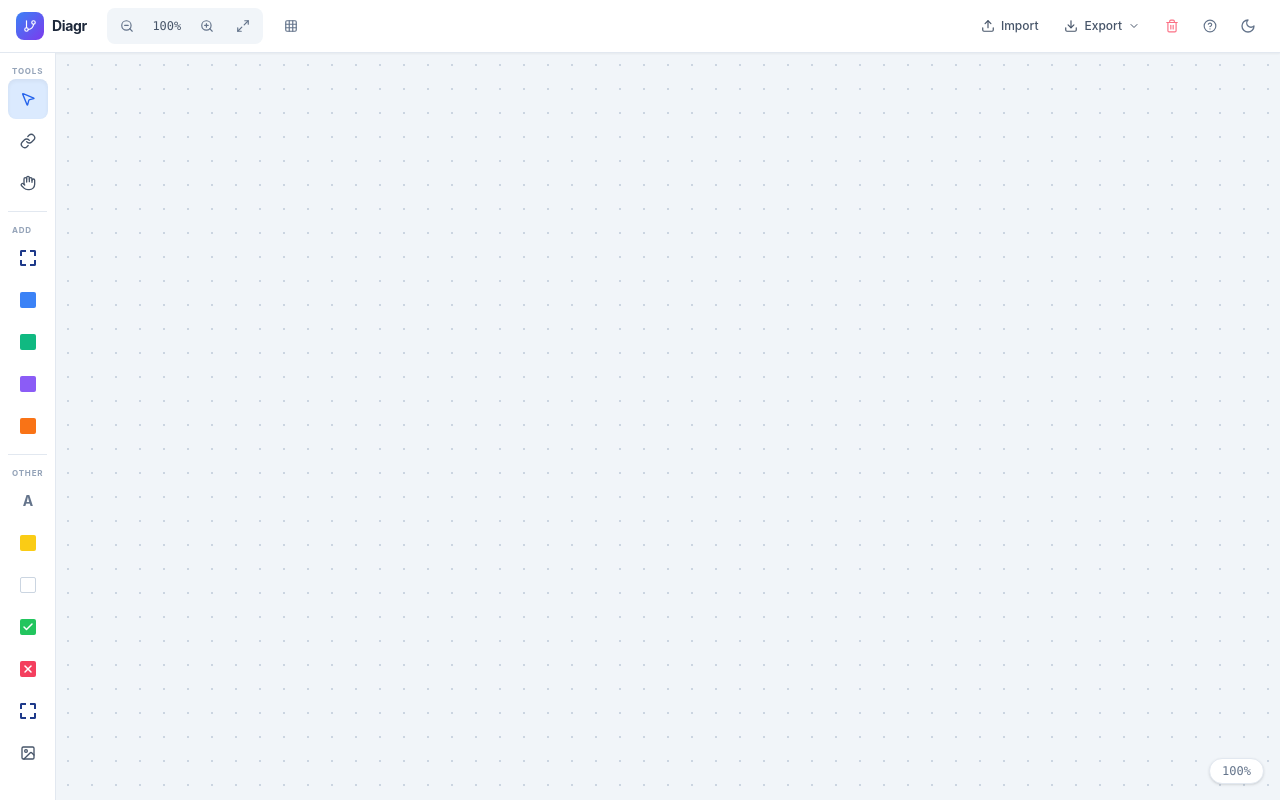
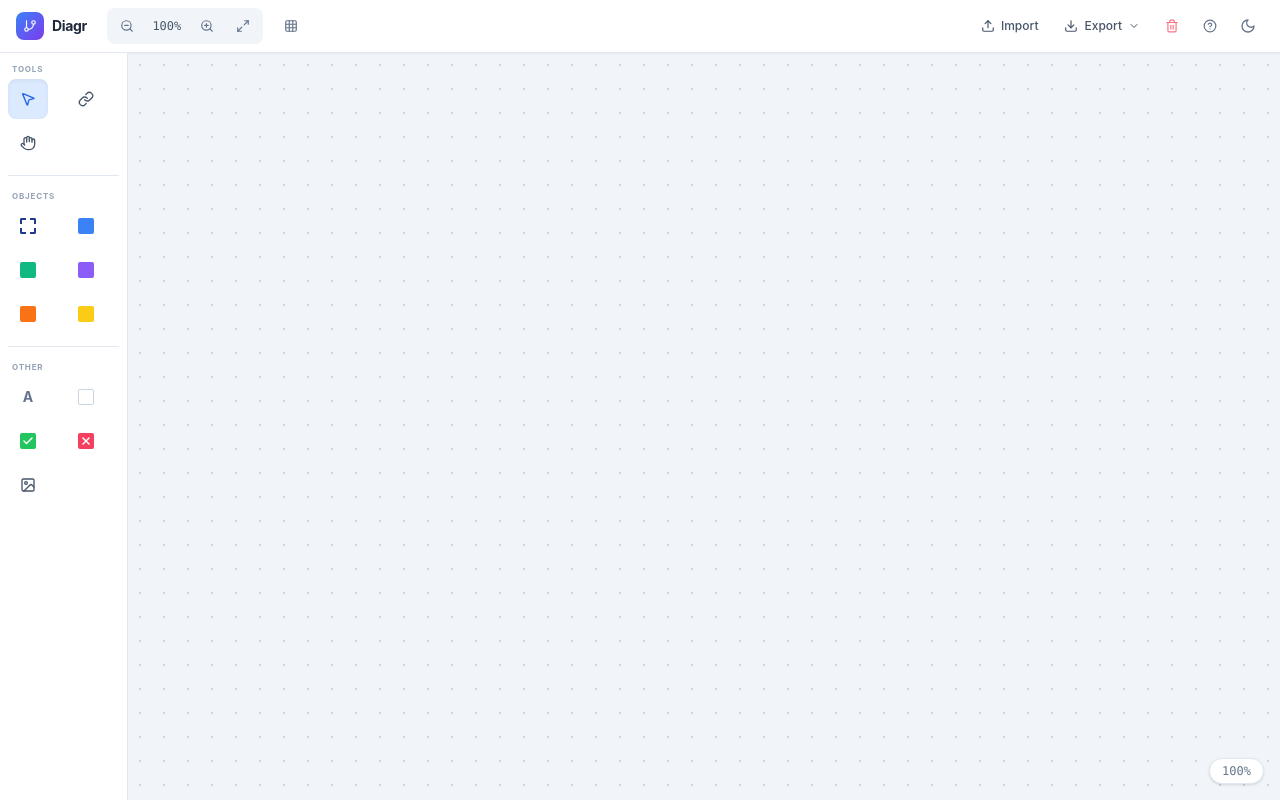
Before and after one commit to artur-gajewski/diagr, a React (Vite) app: page / in a window 1280 px wide. Built offline with nearby package versions, Linux system fonts and the light colour scheme.

Commit message:
Toolbar into two rows

```diff
--- a/src/components/Panels/Toolbar.tsx
+++ b/src/components/Panels/Toolbar.tsx
@@ -21,16 +21,15 @@ const ELEMENT_TYPES: { type: ElementType; label: string; icon: React.ReactNode;
     { type: 'database', label: 'Database', icon: <span className="w-4 h-4 rounded-sm bg-emerald-500 block flex-shrink-0" />, color: 'text-emerald-500' },
     { type: 'service',  label: 'Service',  icon: <span className="w-4 h-4 rounded-sm bg-violet-500  block flex-shrink-0" />, color: 'text-violet-500'  },
     { type: 'object',   label: 'Object',   icon: <span className="w-4 h-4 rounded-sm bg-orange-500  block flex-shrink-0" />, color: 'text-orange-500'  },
+    { type: 'note',     label: 'Note',     icon: <span className="w-4 h-4 rounded-sm bg-yellow-400  block flex-shrink-0" />, color: 'text-yellow-500'  },
   ];
 
 const EXTRA_TYPES: { type: ElementType; label: string; icon: React.ReactNode; color: string }[] =
     [
       { type: 'text',     label: 'Text',     icon: <span className="text-sm font-bold leading-none">A</span>, color: 'text-slate-500'   },
-      { type: 'note',     label: 'Note',     icon: <span className="w-4 h-4 rounded-sm bg-yellow-400  block flex-shrink-0" />, color: 'text-yellow-500'  },
       { type: 'condition',label: 'Condition',icon: <span className="w-4 h-4 rounded-sm border border-slate-300 bg-white block flex-shrink-0" />, color: 'text-slate-500'  },
       { type: 'yes',      label: 'Yes',      icon: <span className="w-4 h-4 rounded-sm bg-green-500 flex items-center justify-center text-white"><Check size={12} strokeWidth={3} /></span>, color: 'text-green-500'  },
       { type: 'no',       label: 'No',       icon: <span className="w-4 h-4 rounded-sm bg-rose-500 flex items-center justify-center text-white"><X size={12} strokeWidth={3} /></span>, color: 'text-rose-500'  },
-      { type: 'area',     label: 'Area',     icon: <span className="w-4 h-4 rounded-sm border-2 border-dashed border-blue-900 block flex-shrink-0" />, color: 'text-blue-900'  },
     ];
 
 const TOOLS: { tool: Tool; icon: React.ReactNode; label: string }[] = [
@@ -89,10 +88,11 @@ export function Toolbar() {
       initial={{ x: -80, opacity: 0 }}
       animate={{ x: 0, opacity: 1 }}
       transition={{ type: 'spring', stiffness: 300, damping: 30 }}
-      className="flex flex-col gap-1 p-2 w-14 bg-white dark:bg-slate-900 border-r border-slate-200 dark:border-slate-700 z-50 overflow-y-auto scrollbar-hide"
+      className="flex flex-col gap-2 p-2 w-32 bg-white dark:bg-slate-900 border-r border-slate-200 dark:border-slate-700 z-50 overflow-y-auto scrollbar-hide"
     >
       {/* Tool selector */}
       <Section label="Tools">
+        <div className="grid grid-cols-2 gap-1">
           {TOOLS.map(({ tool: t, icon, label }) => (
             <ToolButton
               key={t}
@@ -106,12 +106,14 @@ export function Toolbar() {
               {icon}
             </ToolButton>
           ))}
+        </div>
       </Section>
 
       <Divider />
 
       {/* Add elements */}
-      <Section label="Add">
+      <Section label="Objects">
+        <div className="grid grid-cols-2 gap-1">
           {ELEMENT_TYPES.map(({ type, label, icon, color }) => (
             <ToolButton
               key={type}
@@ -122,12 +124,14 @@ export function Toolbar() {
               {icon}
             </ToolButton>
           ))}
+        </div>
       </Section>
 
       <Divider />
 
       {/* Add elements */}
       <Section label="Other">
+        <div className="grid grid-cols-2 gap-1">
           {EXTRA_TYPES.map(({ type, label, icon, color }) => (
               <ToolButton
                   key={type}
@@ -152,6 +156,7 @@ export function Toolbar() {
           >
             <ImageIcon size={16} />
           </ToolButton>
+        </div>
       </Section>
 
     </motion.aside>
@@ -160,8 +165,8 @@ export function Toolbar() {
 
 function Section({ label, children }: { label: string; children: React.ReactNode }) {
   return (
-    <div className="flex flex-col gap-0.5">
-      <span className="text-[8px] font-bold uppercase tracking-widest text-slate-400 dark:text-slate-600 px-1 pt-1">
+    <div className="flex flex-col gap-1">
+      <span className="text-[8px] font-bold uppercase tracking-widest text-slate-400 dark:text-slate-600 px-1 pt-0.5">
         {label}
       </span>
       {children}
```
Lines whose indentation alone changed are shown as unchanged.
